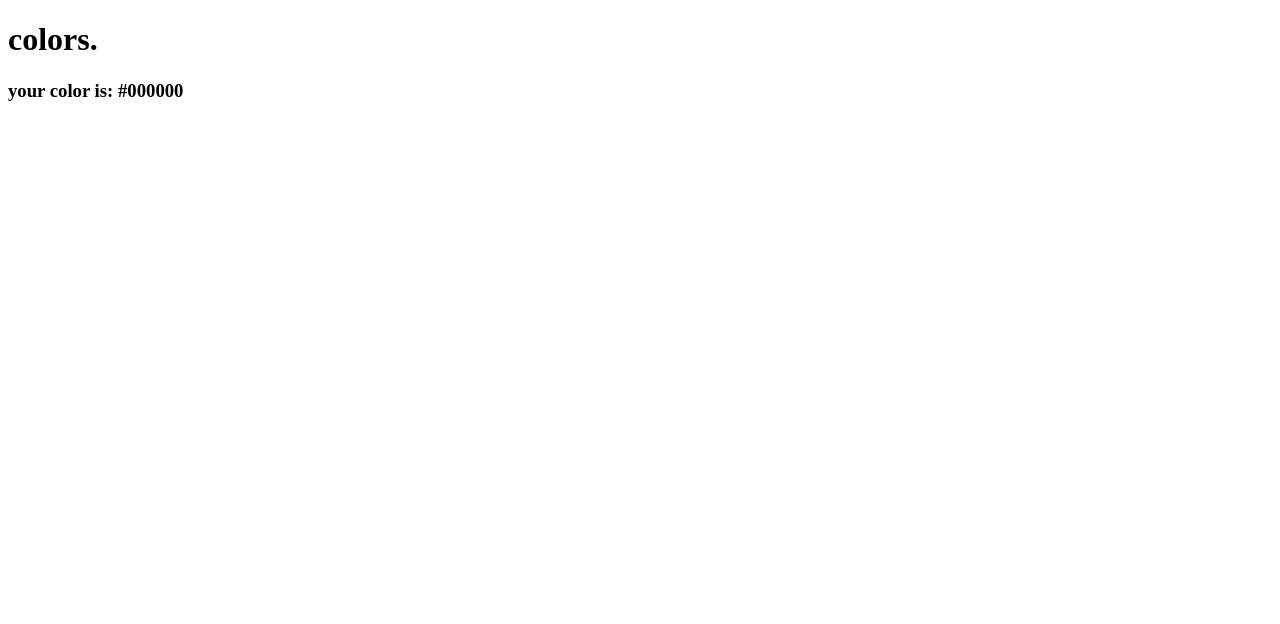
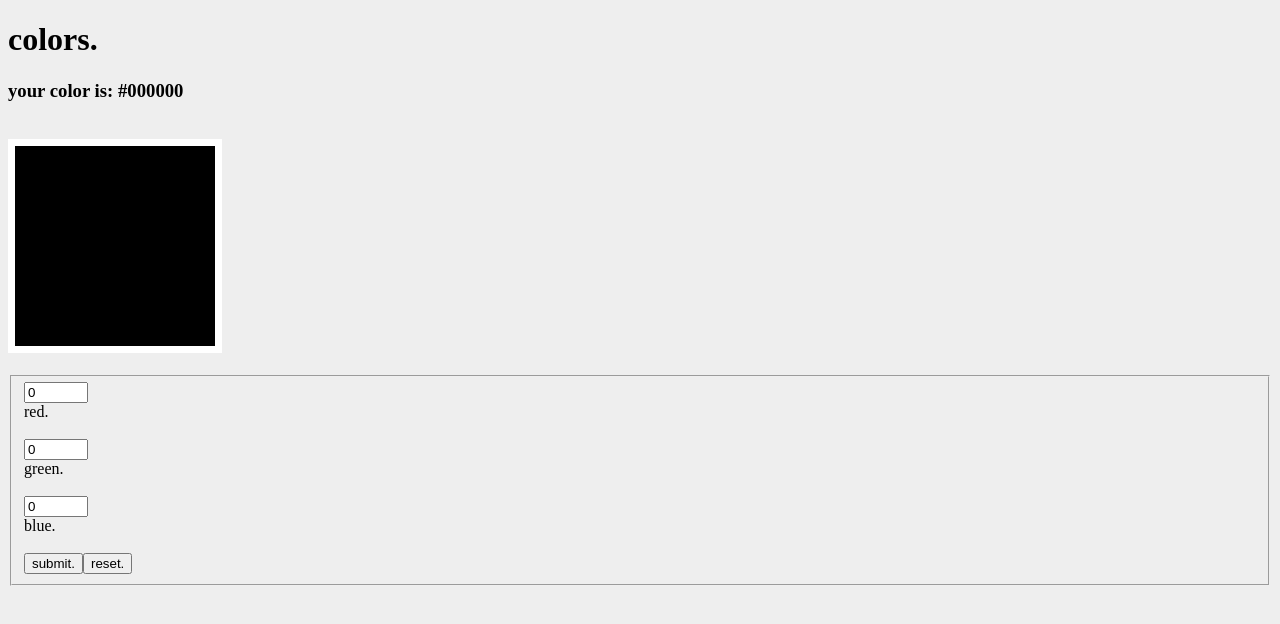
Before and after one commit to 0xbutterflyhacker/palette-gen, a React (Vite) app: page / in a window 1280 px wide. Both pictures are taken after a click on the button "submit.". Shown: the top 624 px of the page. Built offline with nearby package versions, Linux system fonts and the light colour scheme.

Commit message:
glitch with color display fixed

```diff
--- a/src/colors.ts
+++ b/src/colors.ts
@@ -9,6 +9,7 @@ export class color {
         this.green = g
         this.blue = b
         this.hex = `#${(r > 15) ? r.toString(16) : '0'+r.toString(16)}${(g > 15) ? g.toString(16) : '0'+g.toString(16)}${(b > 15) ? b.toString(16) : '0'+b.toString(16)}`
+        console.log(this.hex)
     }
 }
 
--- a/src/index.html
+++ b/src/index.html
@@ -5,6 +5,7 @@
     <meta name="viewport" content="width=device-width, initial-scale=1.0">
     <title>colors.</title>
     <script type="module" src="main.tsx"></script>
+    <link rel="stylesheet" href="styles.css">
 </head>
 <body>
     <div id="root"></div>
--- a/src/main.tsx
+++ b/src/main.tsx
@@ -10,7 +10,7 @@ function App() {
     return (
         <>
             <h1>colors.</h1>
-            {(!color) ? <IndexComp fn={setColor}/> : <ResultComp c={color}/>}
+            {(!color) ? <IndexComp fn={setColor}/> : <ResultComp c={color} fn={setColor}/>}
         </>
     )
 }
@@ -19,7 +19,7 @@ function ColorForm(props: {fn: React.Dispatch<React.SetStateAction<Color.color|u
     function makeColor(e): void {
         e.preventDefault()
         let e0 = e.currentTarget as HTMLFormElement
-        props.fn(new Color.color(e0.elements['rIn'].value, e0.elements['gIn'].value, e0.elements['bIn'].value))
+        props.fn(new Color.color(Number(e0.elements['rIn'].value), Number(e0.elements['gIn'].value), Number(e0.elements['bIn'].value)))
     }
     return (
         <form onSubmit={makeColor}>
@@ -40,10 +40,12 @@ function IndexComp(props: {fn: React.Dispatch<React.SetStateAction<Color.color|u
     return <ColorForm fn={props.fn}/>
 }
 
-function ResultComp(props: {c: Color.color}) {
+function ResultComp(props: {c: Color.color, fn: React.Dispatch<React.SetStateAction<Color.color|undefined>>}) {
     return (
         <>
-            <h3>your color is: {props.c.hex}</h3>
+            <h3>your color is: <span style={{color: `${props.c.hex}`}}>{`${props.c.hex}`}</span></h3><br/>
+            <span className='chip' style={{background: `${props.c.hex}`}}></span><br/><br/>
+            <ColorForm fn={props.fn}/>
         </>
     )
 }
--- /dev/null
+++ b/src/styles.css
@@ -0,0 +1,10 @@
+body {
+    background-color: #eee;
+}
+
+span.chip {
+    display: inline-block;
+    height: 200px;
+    width: 200px;
+    border: 7px solid white
+}
```
